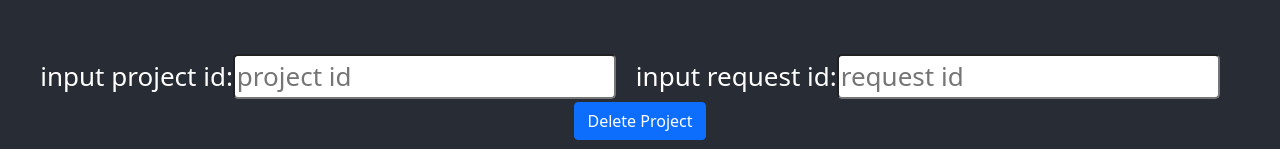
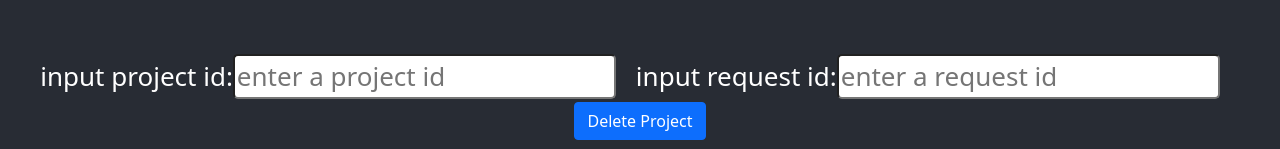
Before and after one commit to LinlinlinlinW/Citi-Budgeting-FE, a React (Create React App) app: page / in a window 1280 px wide. Shown: the part 591-740 px from the top of the page. Built offline with nearby package versions, Linux system fonts and the light colour scheme; no server answers.

Commit message:
delete textbox updated

```diff
--- a/src/components/Delete.tsx
+++ b/src/components/Delete.tsx
@@ -22,13 +22,13 @@ function DeleteOneProject(): void {
     <div className="Delete">
       <label >
         input project id:
-        <input type="text" placeholder="project id" value={project_id}
+        <input type="text" placeholder="enter a project id" value={project_id}
         style={{marginRight: "20px",  borderRadius: "5px"}}
         onChange ={e =>setProjectID(e.target.value)}></input>
       </label>
       <label >
         input request id:
-        <input type="text" placeholder="request id" value={request_id}
+        <input type="text" placeholder="enter a request id" value={request_id}
         style={{marginRight: "20px",  borderRadius: "5px"}}
         onChange ={e =>setRequestID(e.target.value)}></input>
       </label>
```
